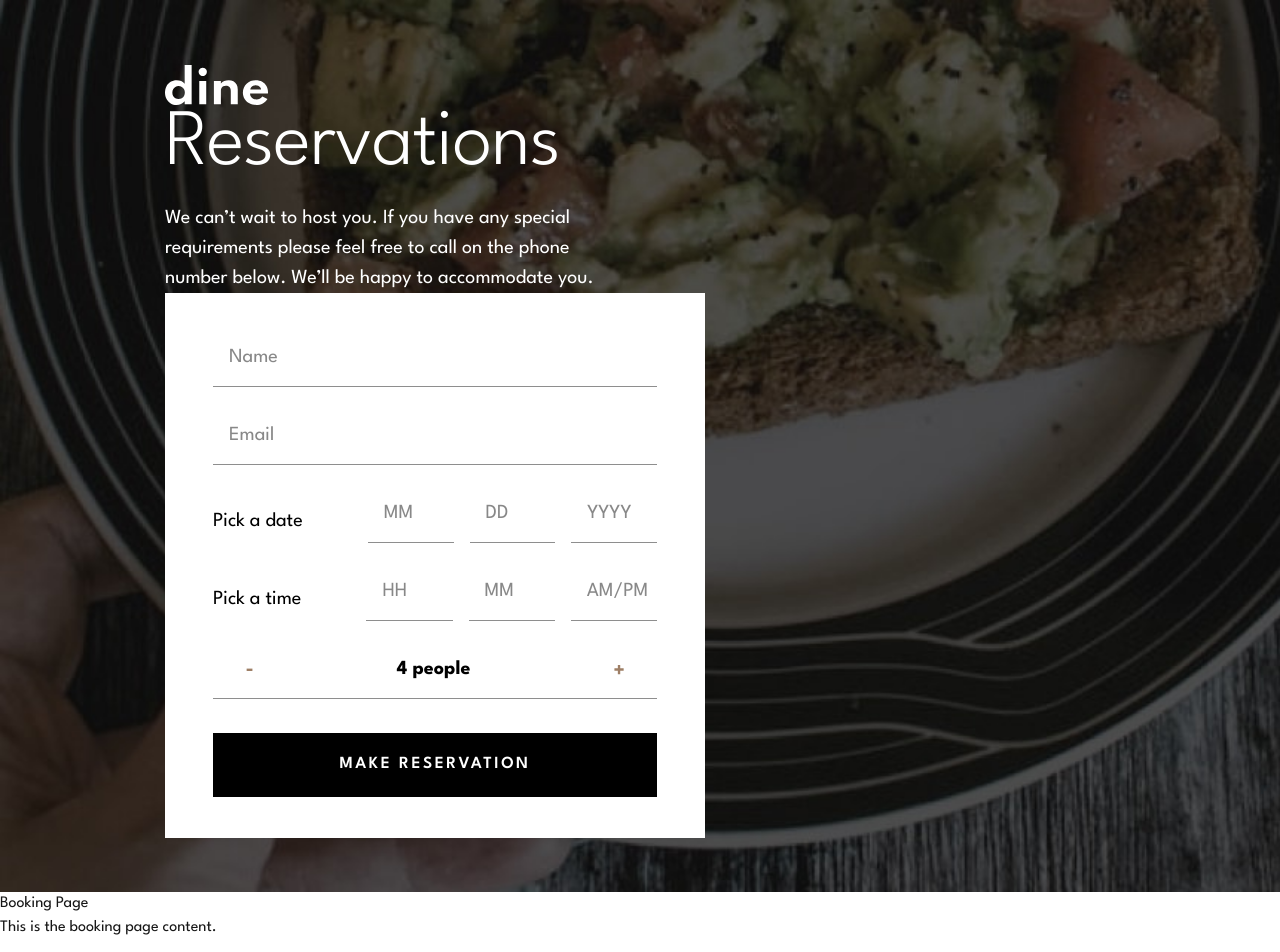
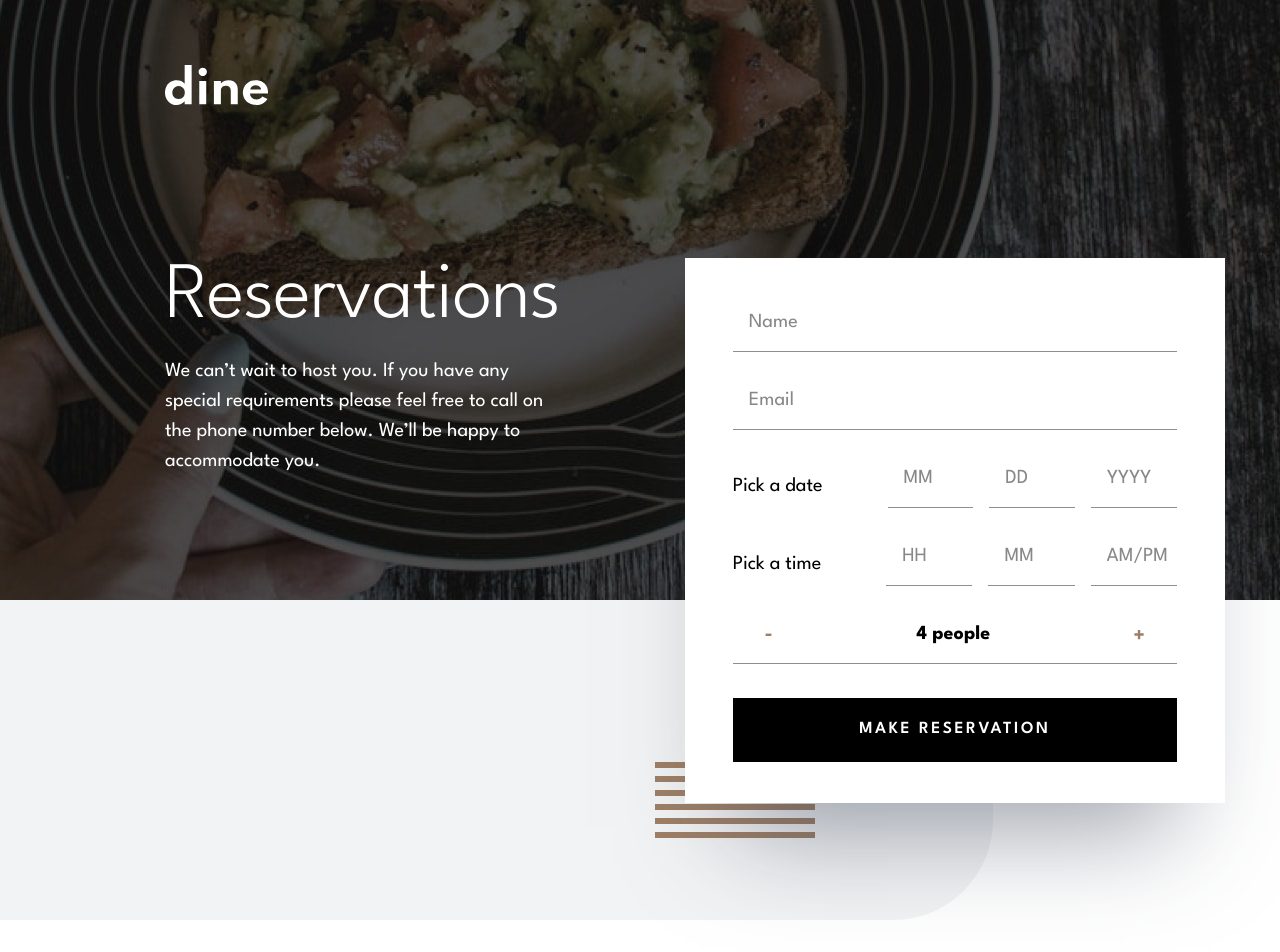
Before and after one commit to shaversj/dine-restaurant-website, a Next.js app: page /booking in a window 1280 px wide. Shown: the top 952 px of the page. Built offline with nearby package versions, Linux system fonts and the light colour scheme.

Commit message:
Add section + footer to booking page

```diff
--- a/src/app/booking/page.tsx
+++ b/src/app/booking/page.tsx
@@ -1,19 +1,23 @@
 "use client";
+
 import Image from "next/image";
 import { useState } from "react";
+import Footer from "@/components/Footer";
 
 export default function BookingPage() {
   const [numOfPeople, setNumOfPeople] = useState(4);
   return (
     <div className={"font-league-spartan"}>
-      <header className={"h-[892px] bg-[url('/images/booking/hero-bg-desktop.jpg')] bg-cover bg-no-repeat"}>
+      <header className={"h-[600px] bg-[url('/images/booking/hero-bg-desktop.jpg')] bg-cover bg-no-repeat"}>
         <div className={"px-[165px] pt-[65px]"}>
           <Image src={"/images/logo.svg"} alt="Logo" width={103} height={40} />
+          <div className={"flex gap-x-[125px] pt-[153px]"}>
             <div className={"w-[445px]"}>
               <h1 className={"text-heading-xl text-white"}>Reservations</h1>
               <p className={"text-body-primary pt-[18px] text-white"}>We can’t wait to host you. If you have any special requirements please feel free to call on the phone number below. We’ll be happy to accommodate you.</p>
             </div>
-          <form className={"h-[545px] w-[540px] space-y-[34px] bg-white px-[48px] pt-[50px]"}>
+
+            <form className={"z-20 h-[545px] w-[540px] space-y-[34px] bg-white px-[48px] pt-[50px] shadow-[0px_75px_100px_-50px_rgba(56,66,86,0.503223)]"}>
               <input type="text" placeholder="Name" className={"w-full border-b border-[#8E8E8E] pb-[15px] pl-4 text-[20px] leading-7 text-[#111111] placeholder:text-[#111111]/50 focus:outline-none"} />
               <input type="text" placeholder="Email" className={"w-full border-b border-[#8E8E8E] pb-[15px] pl-4 text-[20px] leading-7 text-[#111111] placeholder:text-[#111111]/50 focus:outline-none"} />
               <fieldset className={"flex items-center"}>
@@ -33,7 +37,7 @@ export default function BookingPage() {
                 </div>
               </fieldset>
 
-            <div className={"flex w-full items-center justify-between border-b border-[#8E8E8E] px-[32.63px] pb-[15px]"}>
+              <div className={"z-10 flex w-full items-center justify-between border-b border-[#8E8E8E] px-[32.63px] pb-[15px]"}>
                 <img src={"/images/icons/icon-minus.svg"} alt={"Minus Icon"} onClick={() => setNumOfPeople(numOfPeople - 1)} />
                 <div>
                   <label className={"shrink-0 text-[20px] leading-[28px] font-bold text-black"}>{numOfPeople} people</label>
@@ -46,9 +50,15 @@ export default function BookingPage() {
               </button>
             </form>
           </div>
+        </div>
       </header>
-      <h1>Booking Page</h1>
-      <p>This is the booking page content.</p>
+
+      <section className={"relative bg-white"}>
+        <img src={"/images/patterns/pattern-lines.svg"} className={"absolute translate-x-[655px] translate-y-[162px]"} alt="Lines" />
+        <img src={"/images/patterns/pattern-curve-bottom-right.svg"} alt="Pattern Bottom Right" />
+      </section>
+
+      <Footer />
     </div>
   );
 }
--- /dev/null
+++ b/src/components/Footer.tsx
@@ -0,0 +1,23 @@
+import Image from "next/image";
+
+export default function Footer() {
+  return (
+    <footer className={"text-footer h-[240px] px-[165px]"}>
+      <div className={"flex items-start pt-20"}>
+        <Image src={"/images/logo.svg"} alt="Logo" width={103} height={40} />
+        <div className={"ml-auto flex w-[814px]"}>
+          <div>
+            <p>Marthwaite, Sedbergh</p>
+            <p>Cumbria</p>
+            <a href={"tel:+00441234567"}>+00 44 1234 4567</a>
+          </div>
+          <div className={"ml-auto w-[446px]"}>
+            <p>Open Times</p>
+            <p>MON - FRI: 09:00 AM - 10:00 PM</p>
+            <p>SAT - SUN: 09:00 AM - 11:30 PM</p>
+          </div>
+        </div>
+      </div>
+    </footer>
+  );
+}
```
Lines whose indentation alone changed are shown as unchanged.
